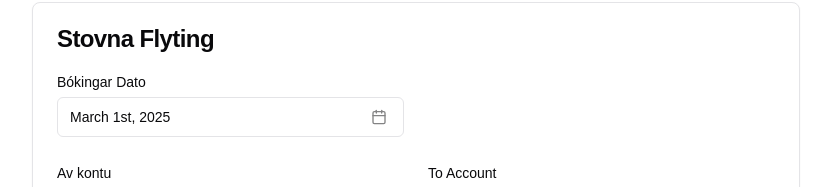
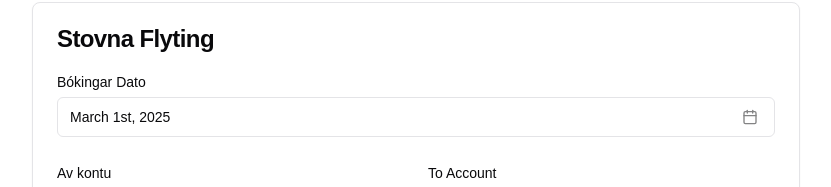
Before and after one commit to simunherm/bank-app, a Next.js app: page /kundi/1/flyt in a window 1280 px wide. Shown: the part 172-359 px from the top of the page, without its empty margins (224-1055 px from the left). Built offline with nearby package versions, Linux system fonts and the light colour scheme.

Commit message:
fixed typo and layout

```diff
--- a/src/app/kundi/[ptal]/flyt/transaction_form.tsx
+++ b/src/app/kundi/[ptal]/flyt/transaction_form.tsx
@@ -80,7 +80,7 @@
     const formattedDate = format(values.date, "dd/MM/yyyy");
 
     const requestBody = {
-      Av_kontu: values.avKontu,
+      av_kontu: values.avKontu,
       a_kontu: values.ákontu,
       virdi: values.virði,
       vidmerking: values.viðmerking,
@@ -124,7 +124,6 @@
         <CardContent>
           <Form {...form}>
             <form onSubmit={form.handleSubmit(onSubmit)} className="space-y-6">
-              <div className="grid grid-cols-1 md:grid-cols-2 gap-6">
               <FormField
                 control={form.control}
                 name="date"
@@ -163,7 +162,6 @@
                   </FormItem>
                 )}
               />
-              </div>
 
               <div className="grid grid-cols-1 md:grid-cols-2 gap-6">
                 <FormField
```
Lines whose indentation alone changed are shown as unchanged.
